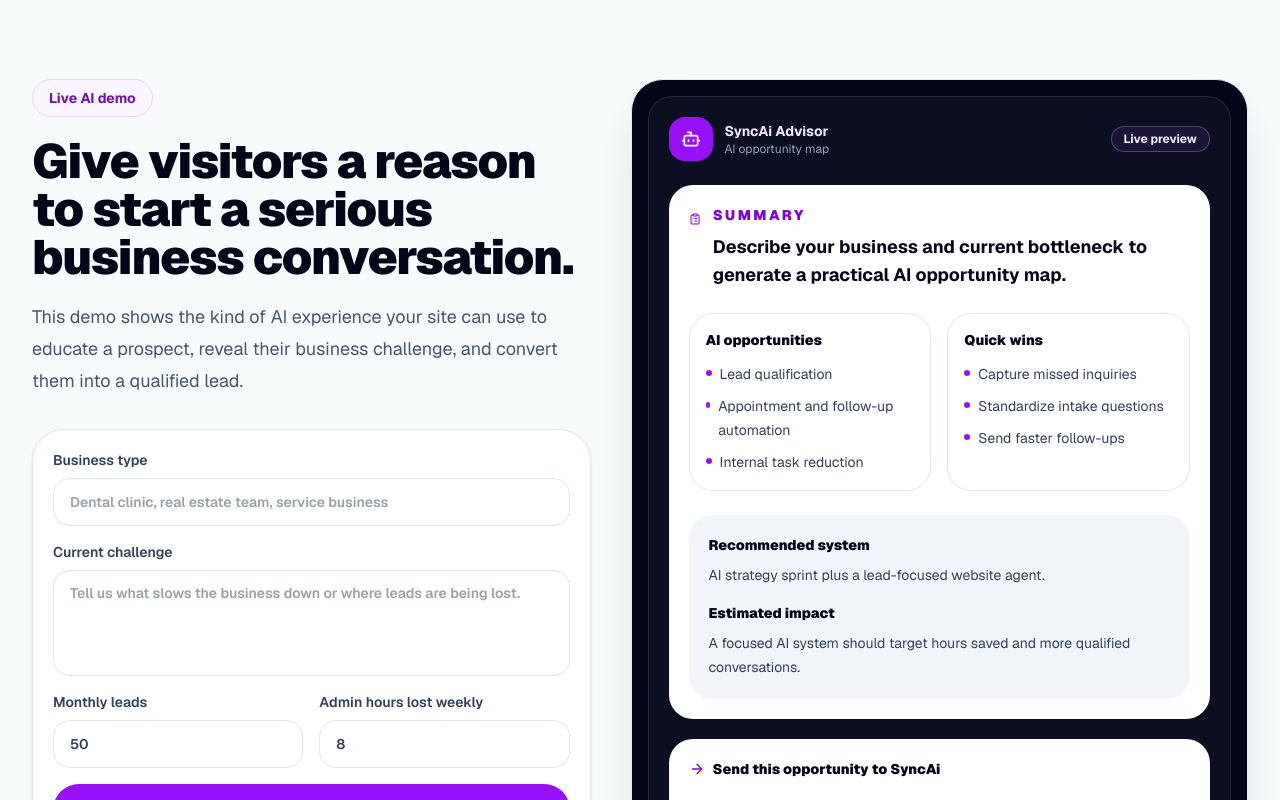
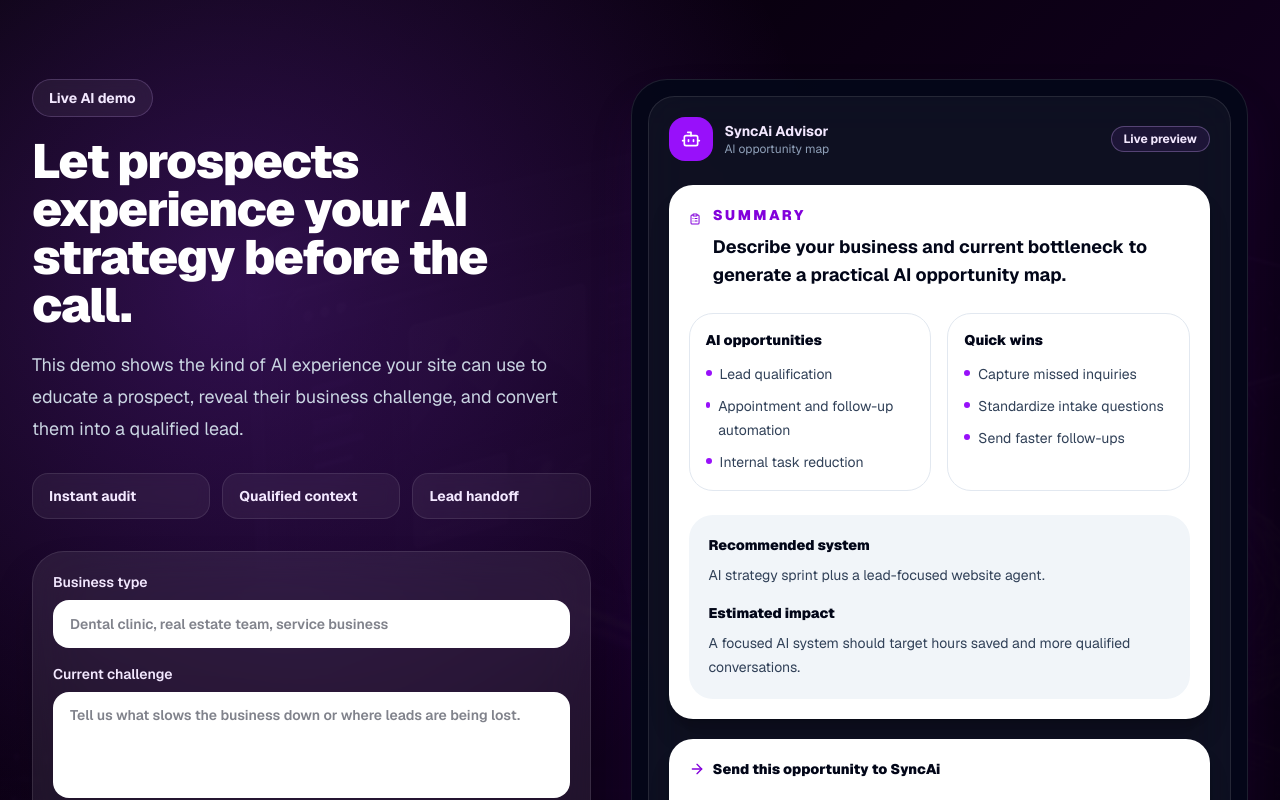
Before and after one commit to AnilBotta/syncai_website, a Next.js app: page / in a window 1280 px wide. Shown: the part 2260-3060 px from the top of the page. Built offline with nearby package versions, Linux system fonts and the light colour scheme.

Commit message:
Enhance AI demo section visual design

```diff
--- a/src/components/demo-analyzer.tsx
+++ b/src/components/demo-analyzer.tsx
@@ -1,5 +1,6 @@
 "use client";
 
+import Image from "next/image";
 import { useState } from "react";
 import { ArrowRight, Bot, ClipboardList, Loader2, Sparkles } from "lucide-react";
 import { LeadForm } from "@/components/lead-form";
@@ -66,77 +67,93 @@
   ].join("\n");
 
   return (
-    <section id="demo" className="bg-[#f7fbfb] py-20 sm:py-28">
-      <div className="mx-auto max-w-7xl px-4 sm:px-6 lg:px-8">
+    <section id="demo" className="relative overflow-hidden bg-black py-20 text-white sm:py-28">
+      <Image
+        src="/brand/syncai-hero-ai-workflow.png"
+        alt=""
+        width={1792}
+        height={1024}
+        className="absolute inset-0 h-full w-full object-cover object-center opacity-20 [mask-image:linear-gradient(to_bottom,transparent,black_18%,black_72%,transparent)]"
+      />
+      <div className="absolute inset-0 bg-[radial-gradient(circle_at_18%_18%,rgba(147,51,234,.3),transparent_34%),linear-gradient(135deg,rgba(0,0,0,.93),rgba(18,0,31,.9)_46%,rgba(0,0,0,.94))]" />
+      <div className="relative mx-auto max-w-7xl px-4 sm:px-6 lg:px-8">
         <div className="grid gap-10 lg:grid-cols-[.95fr_1.05fr] lg:items-start">
           <div>
-            <p className="inline-flex rounded-full border border-purple-200 bg-purple-50 px-4 py-2 text-sm font-bold text-purple-800">
+            <p className="inline-flex rounded-full border border-purple-300/20 bg-white/[.06] px-4 py-2 text-sm font-bold text-purple-100 backdrop-blur">
               Live AI demo
             </p>
-            <h2 className="mt-5 max-w-2xl text-3xl font-black tracking-tight text-slate-950 sm:text-5xl">
-              Give visitors a reason to start a serious business conversation.
+            <h2 className="mt-5 max-w-2xl text-3xl font-black tracking-tight text-white sm:text-5xl">
+              Let prospects experience your AI strategy before the call.
             </h2>
-            <p className="mt-5 max-w-2xl text-lg leading-8 text-slate-600">
+            <p className="mt-5 max-w-2xl text-lg leading-8 text-slate-300">
               This demo shows the kind of AI experience your site can use to educate a prospect,
               reveal their business challenge, and convert them into a qualified lead.
             </p>
 
-            <form action={runDemo} className="mt-8 grid gap-4 rounded-[2rem] border border-slate-200 bg-white p-5 shadow-sm">
-              <label className="grid gap-2 text-sm font-semibold text-slate-700">
+            <div className="mt-7 grid gap-3 sm:grid-cols-3">
+              {["Instant audit", "Qualified context", "Lead handoff"].map((item) => (
+                <div key={item} className="rounded-2xl border border-white/10 bg-white/[.055] px-4 py-3 text-sm font-bold text-purple-100 backdrop-blur">
+                  {item}
+                </div>
+              ))}
+            </div>
+
+            <form action={runDemo} className="mt-8 grid gap-4 rounded-[2rem] border border-white/10 bg-white/[.075] p-5 shadow-2xl shadow-black/25 backdrop-blur-xl">
+              <label className="grid gap-2 text-sm font-semibold text-purple-100">
                 Business type
                 <input
                   name="businessType"
                   required
-                  className="h-12 rounded-2xl border border-slate-200 px-4 outline-none focus:border-purple-600 focus:ring-4 focus:ring-purple-100"
+                  className="h-12 rounded-2xl border border-white/10 bg-white px-4 text-slate-950 outline-none focus:border-purple-600 focus:ring-4 focus:ring-purple-500/20"
                   placeholder="Dental clinic, real estate team, service business"
                 />
               </label>
-              <label className="grid gap-2 text-sm font-semibold text-slate-700">
+              <label className="grid gap-2 text-sm font-semibold text-purple-100">
                 Current challenge
                 <textarea
                   name="currentProblem"
                   required
                   rows={4}
-                  className="resize-none rounded-2xl border border-slate-200 px-4 py-3 outline-none focus:border-purple-600 focus:ring-4 focus:ring-purple-100"
+                  className="resize-none rounded-2xl border border-white/10 bg-white px-4 py-3 text-slate-950 outline-none focus:border-purple-600 focus:ring-4 focus:ring-purple-500/20"
                   placeholder="Tell us what slows the business down or where leads are being lost."
                 />
               </label>
               <div className="grid gap-4 sm:grid-cols-2">
-                <label className="grid gap-2 text-sm font-semibold text-slate-700">
+                <label className="grid gap-2 text-sm font-semibold text-purple-100">
                   Monthly leads
                   <input
                     name="monthlyLeads"
                     type="number"
                     min="0"
                     defaultValue="50"
-                    className="h-12 rounded-2xl border border-slate-200 px-4 outline-none focus:border-purple-600 focus:ring-4 focus:ring-purple-100"
+                    className="h-12 rounded-2xl border border-white/10 bg-white px-4 text-slate-950 outline-none focus:border-purple-600 focus:ring-4 focus:ring-purple-500/20"
                   />
                 </label>
-                <label className="grid gap-2 text-sm font-semibold text-slate-700">
+                <label className="grid gap-2 text-sm font-semibold text-purple-100">
                   Admin hours lost weekly
                   <input
                     name="hoursLostWeekly"
                     type="number"
                     min="0"
                     defaultValue="8"
-                    className="h-12 rounded-2xl border border-slate-200 px-4 outline-none focus:border-purple-600 focus:ring-4 focus:ring-purple-100"
+                    className="h-12 rounded-2xl border border-white/10 bg-white px-4 text-slate-950 outline-none focus:border-purple-600 focus:ring-4 focus:ring-purple-500/20"
                   />
                 </label>
               </div>
               <button
                 type="submit"
                 disabled={loading}
-                className="inline-flex h-[52px] items-center justify-center gap-2 rounded-full bg-purple-600 px-6 text-sm font-black text-white transition hover:bg-slate-950 disabled:cursor-not-allowed disabled:opacity-70"
+                className="inline-flex h-[52px] items-center justify-center gap-2 rounded-full bg-purple-600 px-6 text-sm font-black text-white shadow-[0_18px_50px_rgba(147,51,234,.28)] transition hover:bg-white hover:text-slate-950 disabled:cursor-not-allowed disabled:opacity-70"
               >
                 {loading ? <Loader2 className="size-4 animate-spin" /> : <Sparkles className="size-4" />}
                 Generate AI Opportunity Map
               </button>
-              {error ? <p className="text-sm text-red-600">{error}</p> : null}
+              {error ? <p className="text-sm text-red-200">{error}</p> : null}
             </form>
           </div>
 
-          <div className="rounded-[2rem] border border-slate-200 bg-slate-950 p-4 text-white shadow-2xl shadow-slate-950/15">
-            <div className="rounded-[1.5rem] border border-white/10 bg-white/[.04] p-5">
+          <div className="rounded-[2.25rem] border border-white/10 bg-[#050719]/95 p-4 text-white shadow-2xl shadow-purple-950/30">
+            <div className="rounded-[1.65rem] border border-white/10 bg-white/[.045] p-5 backdrop-blur-xl">
               <div className="flex items-center justify-between gap-4">
                 <div className="flex items-center gap-3">
                   <span className="grid size-11 place-items-center rounded-2xl bg-purple-600 text-white">
@@ -152,7 +169,7 @@
                 </span>
               </div>
 
-              <div className="mt-6 rounded-3xl bg-white p-5 text-slate-950">
+              <div className="mt-6 rounded-3xl bg-white p-5 text-slate-950 shadow-xl shadow-black/20">
                 <div className="flex items-start gap-3">
                   <ClipboardList className="mt-1 size-5 text-purple-700" />
                   <div>
@@ -174,7 +191,7 @@
                 </div>
               </div>
 
-              <div className="mt-5 rounded-3xl bg-white p-5">
+              <div className="mt-5 rounded-3xl bg-white p-5 shadow-xl shadow-black/20">
                 <div className="mb-4 flex items-center gap-2 text-sm font-black text-slate-950">
                   <ArrowRight className="size-4 text-purple-700" />
                   Send this opportunity to SyncAi
```
